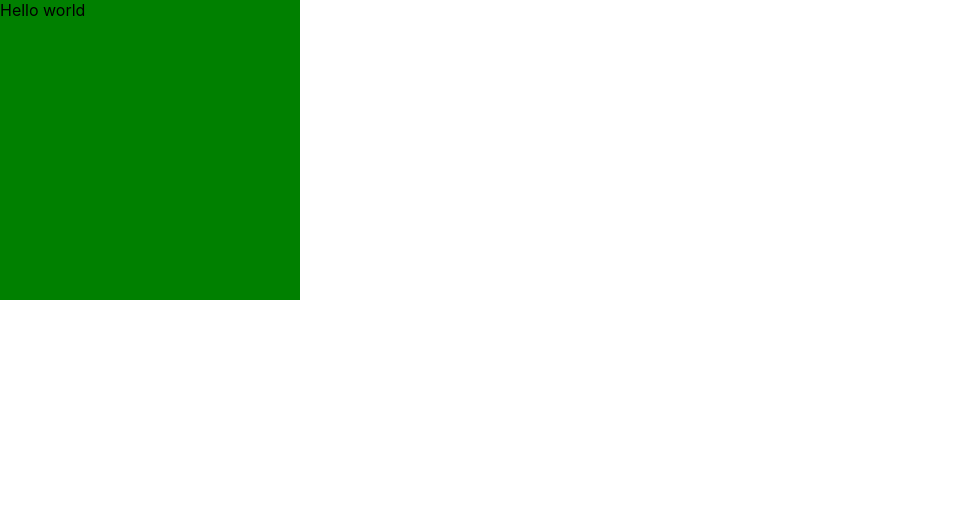
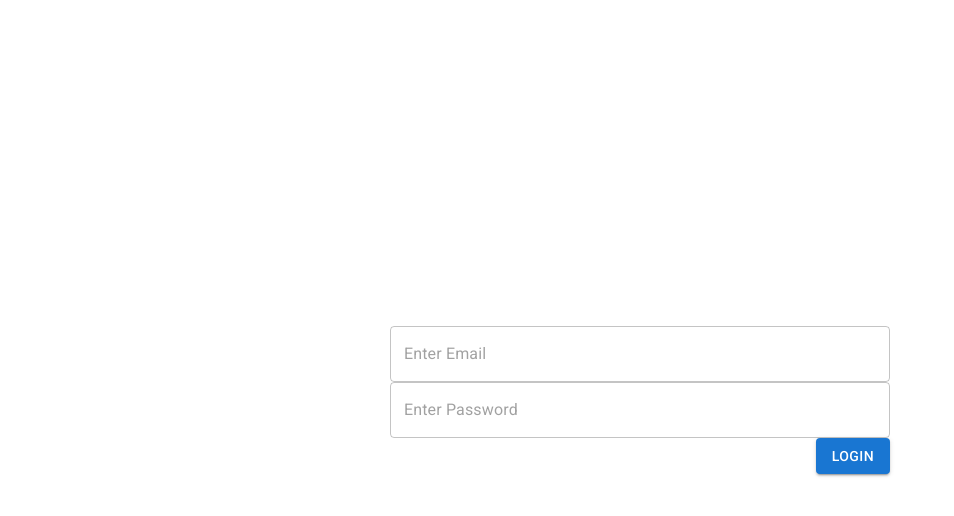
Before and after one commit to vandanaBillionLives/MERN, a React (Create React App) app: page / in a window 1280 px wide. Shown: the top 516 px of the page, without its empty margins (0-954 px from the left). Built offline with nearby package versions, Linux system fonts and the light colour scheme.

Commit message:
Assignment4

```diff
--- a/public/index.html
+++ b/public/index.html
@@ -25,6 +25,15 @@
       Learn how to configure a non-root public URL by running `npm run build`.
     -->
     <title>React App</title>
+    <link
+      rel="stylesheet"
+      href="https://fonts.googleapis.com/icon?family=Material+Icons"
+    />
+
+    <link
+      rel="stylesheet"
+      href="https://fonts.googleapis.com/css?family=Roboto:300,400,500,700&display=swap"
+    />
   </head>
   <body>
     <noscript>You need to enable JavaScript to run this app.</noscript>
--- a/src/index.js
+++ b/src/index.js
@@ -3,11 +3,11 @@
 import './index.css';
 import App from './App';
 import reportWebVitals from './reportWebVitals';
-
+import Login from './Components/Login';
 const root = ReactDOM.createRoot(document.getElementById('root'));
 root.render(
   <React.StrictMode>
-    <App />
+    <Login />
   </React.StrictMode>
 );
 
```
